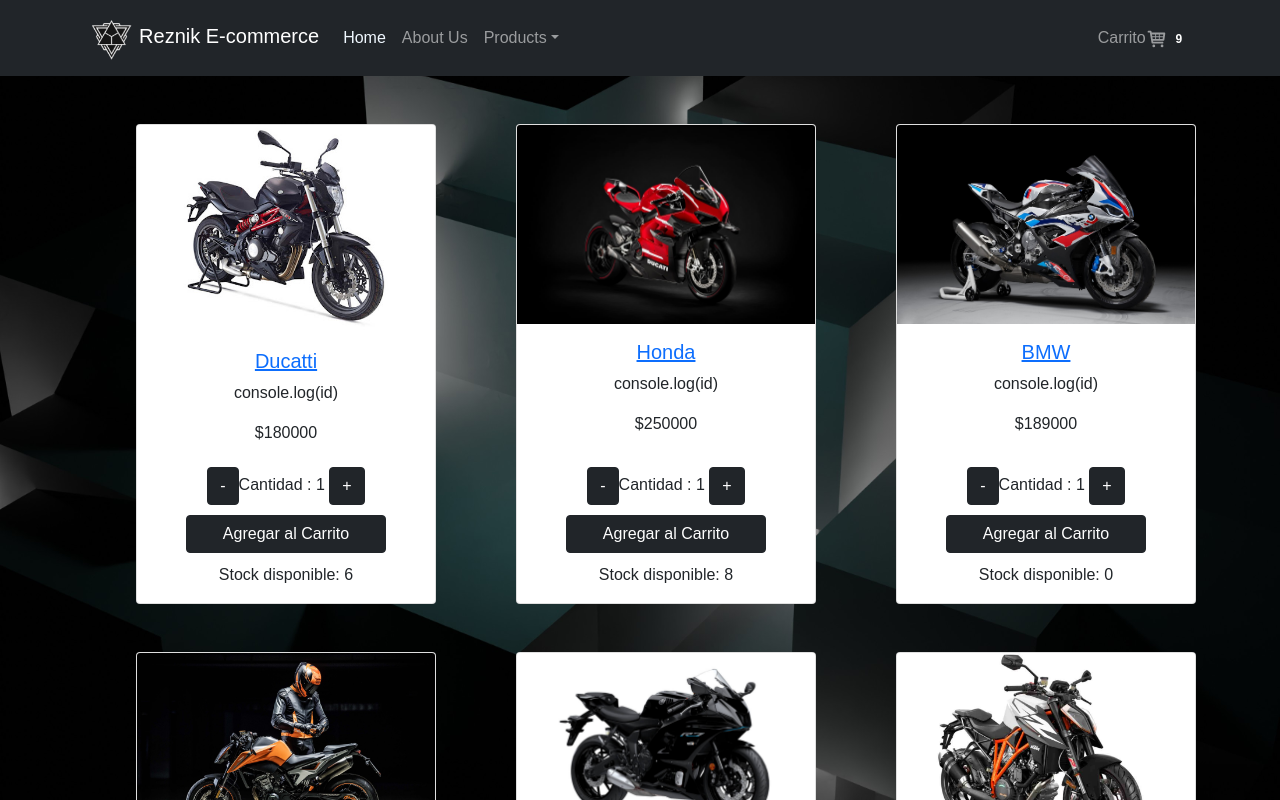
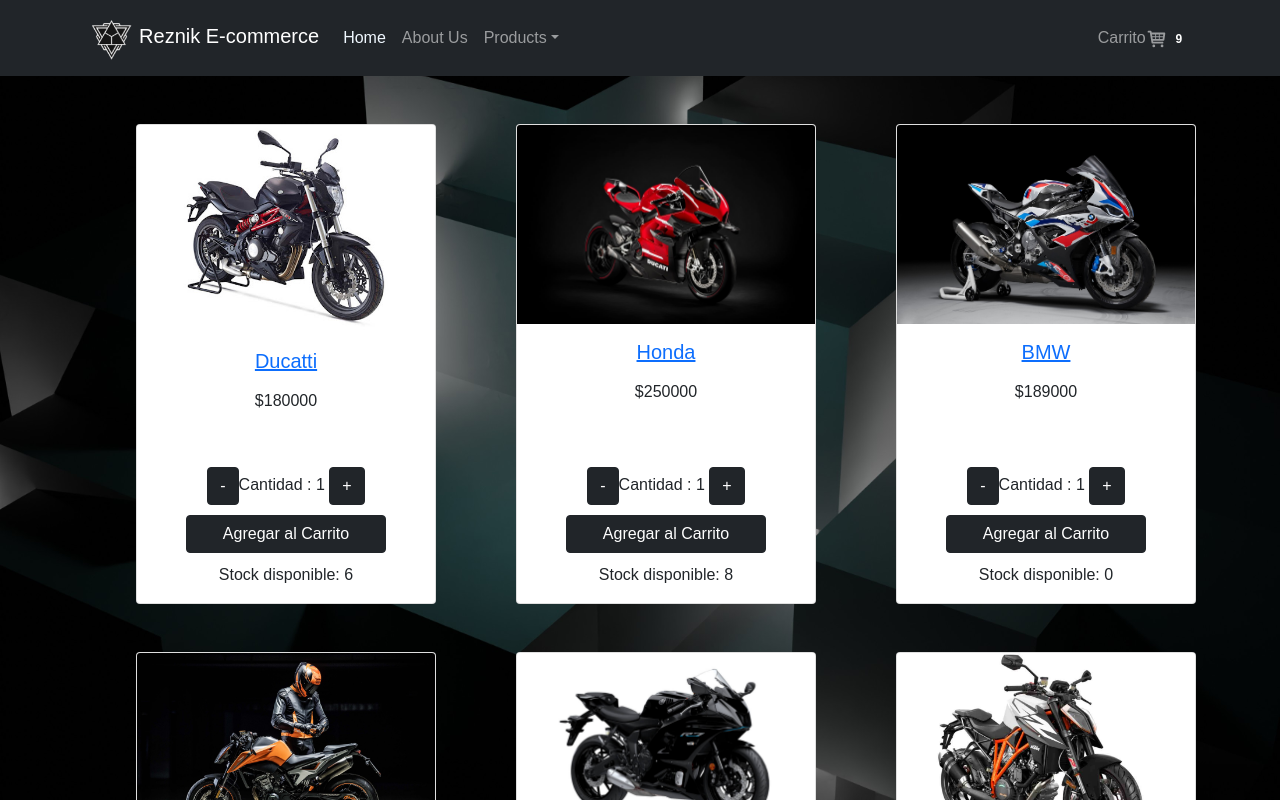
Before and after one commit to leanbenac/ReactProyect, a React (Create React App) app: page / in a window 1280 px wide. Shown: the top 800 px of the page. Built offline with nearby package versions, Linux system fonts and the light colour scheme.

Commit message:
arreglos detail

```diff
--- a/src/components/Item/Item.jsx
+++ b/src/components/Item/Item.jsx
@@ -13,7 +13,7 @@
               <img src={img} class="card-img-top" alt="..."/>
               <div class="card-body">
                 <Link to={`/products/${id}`} ><h5 class="card-title">{nombre}</h5></Link>
-                console.log(id)
+
                 <p class="card-text">{modelo}</p>
                 <p class="card-text">${precio}</p>
               </div>
```
